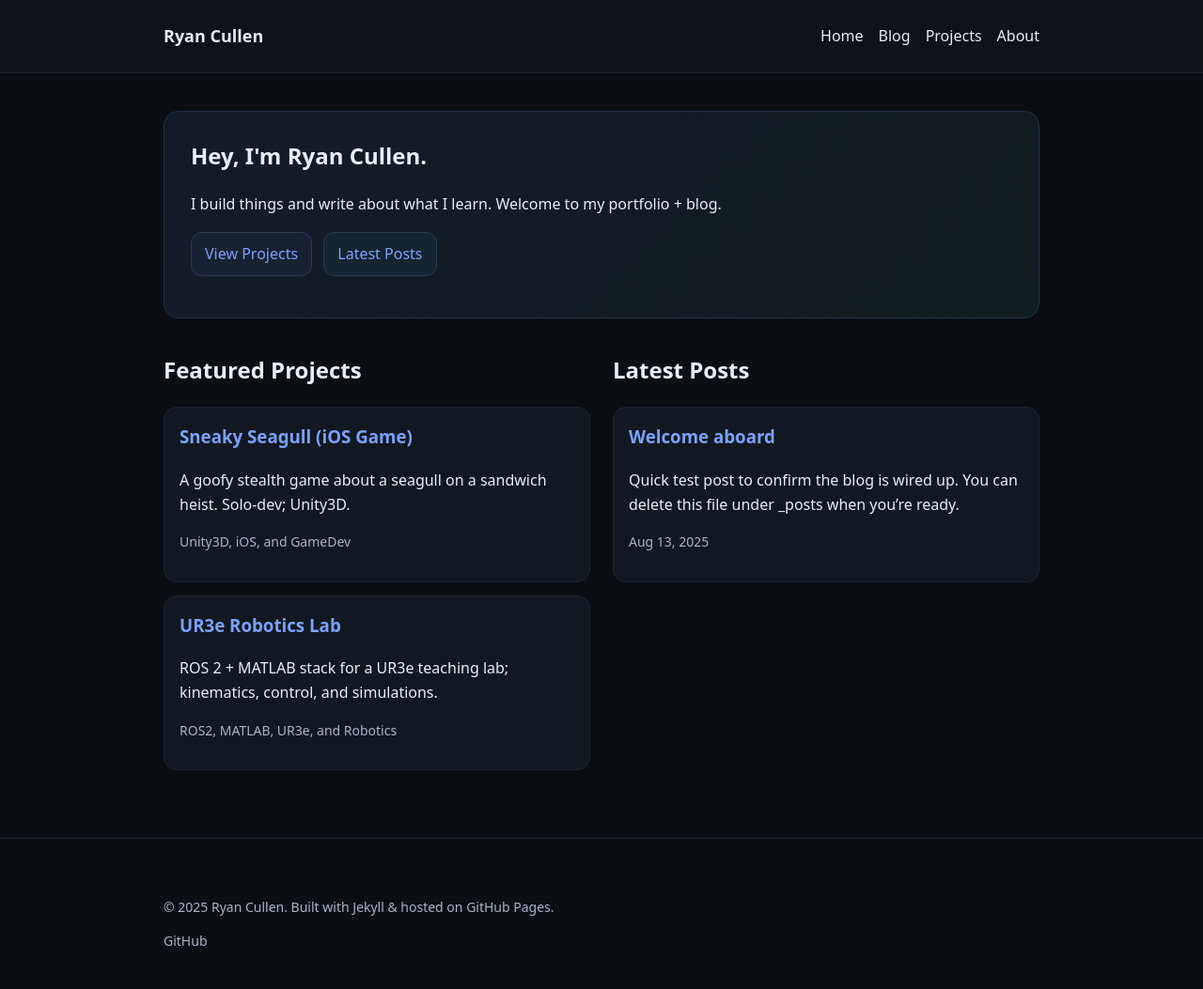
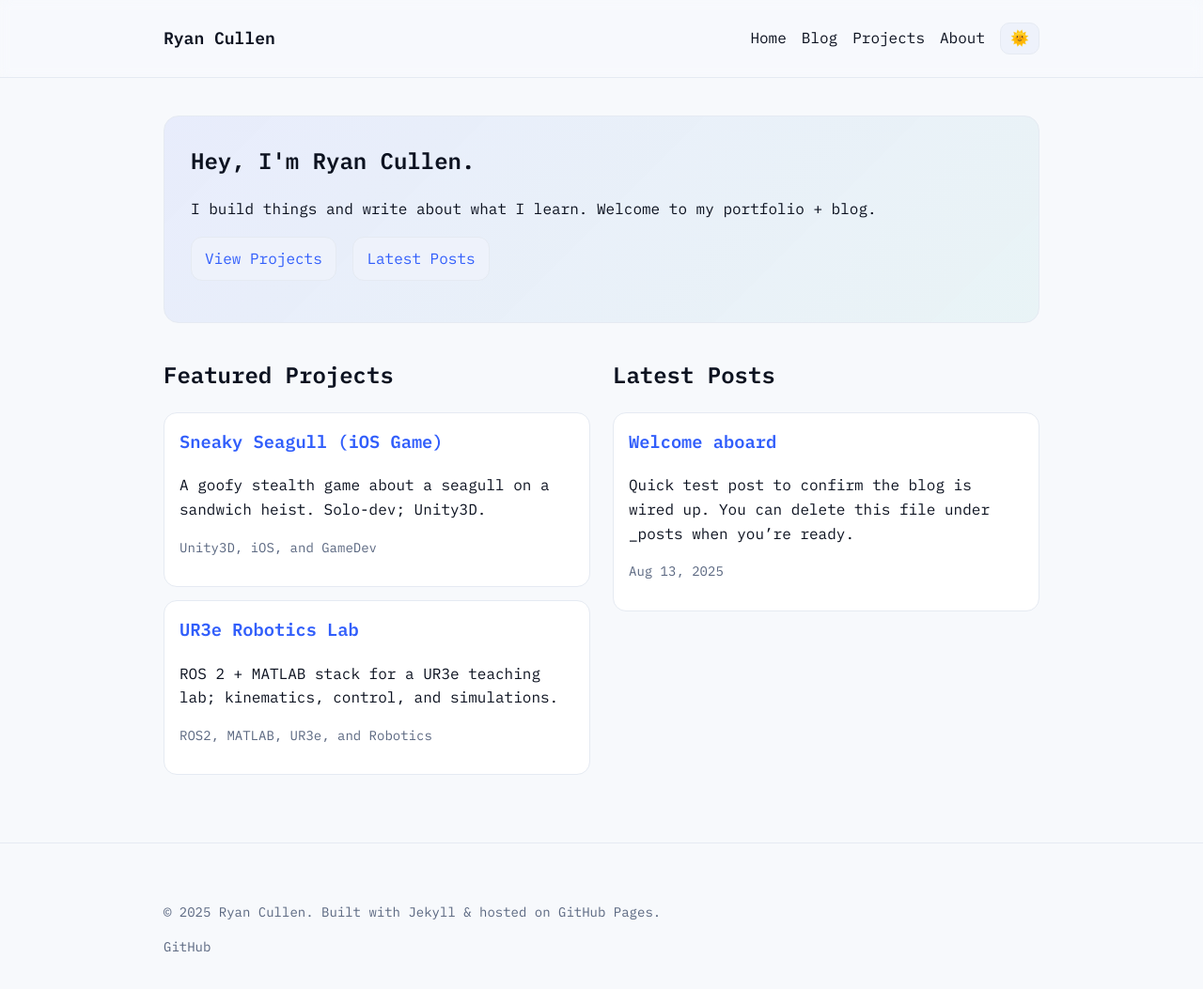
Before and after one commit to ryantcullen/ryantcullen.github.io, a Jekyll site: the page built from index.html, in a window 1280 px wide and 1081 px high. Shown: the top 1053 px of the window at 94% size. Built offline with Jekyll 4.4.1, drawn with Linux system fonts in a browser that asks for light colours.

Commit message:
Theme Update
added nerdy typeface and theme toggle

```diff
--- a/_includes/head.html
+++ b/_includes/head.html
@@ -1,5 +1,19 @@
 <meta charset="utf-8">
 <meta name="viewport" content="width=device-width, initial-scale=1">
 {%- seo -%}
+<link rel="preconnect" href="https://fonts.gstatic.com" crossorigin>
+<link href="https://fonts.googleapis.com/css2?family=IBM+Plex+Mono:wght@300;400;500;600&display=swap" rel="stylesheet">
 <link rel="stylesheet" href="{{ '/assets/css/style.css' | relative_url }}">
 <link rel="icon" href="{{ '/assets/img/favicon.png' | relative_url }}">
+
+<script>
+  // Prevent theme flash: set early based on saved pref or system
+  (function() {
+    try {
+      const saved = localStorage.getItem('theme');
+      const systemPrefersLight = window.matchMedia('(prefers-color-scheme: light)').matches;
+      const theme = saved || (systemPrefersLight ? 'light' : 'dark');
+      document.documentElement.setAttribute('data-theme', theme);
+    } catch (e) {}
+  })();
+</script>
--- a/_includes/header.html
+++ b/_includes/header.html
@@ -5,6 +5,7 @@
       {%- for item in site.nav -%}
         <a href="{{ item.url | relative_url }}">{{ item.name }}</a>
       {%- endfor -%}
+      <button id="theme-toggle" class="icon-btn" aria-label="Toggle color theme" title="Toggle theme">🌙</button>
     </nav>
   </div>
 </header>
--- a/_layouts/default.html
+++ b/_layouts/default.html
@@ -9,5 +9,44 @@
       {{ content }}
     </main>
     {% include footer.html %}
+
+    <script>
+      (function() {
+        const el = document.documentElement;
+        const btn = document.getElementById('theme-toggle');
+
+        function setIcon(theme) {
+          if (!btn) return;
+          btn.textContent = theme === 'light' ? '🌞' : '🌙';
+          btn.setAttribute('aria-label', theme === 'light' ? 'Switch to dark theme' : 'Switch to light theme');
+        }
+
+        function current() {
+          return el.getAttribute('data-theme') || 'dark';
+        }
+
+        function apply(theme) {
+          el.setAttribute('data-theme', theme);
+          try { localStorage.setItem('theme', theme); } catch(e) {}
+          setIcon(theme);
+        }
+
+        setIcon(current());
+
+        if (btn) {
+          btn.addEventListener('click', () => {
+            apply(current() === 'dark' ? 'light' : 'dark');
+          });
+        }
+
+        // If system theme changes and user hasn't chosen manually, follow it
+        try {
+          if (!localStorage.getItem('theme')) {
+            const mq = window.matchMedia('(prefers-color-scheme: light)');
+            mq.addEventListener('change', e => apply(e.matches ? 'light' : 'dark'));
+          }
+        } catch(e) {}
+      })();
+    </script>
   </body>
 </html>
--- a/assets/css/style.css
+++ b/assets/css/style.css
@@ -1,45 +1,100 @@
+/* ====== Typography ====== */
 :root{
+  --font: "IBM Plex Mono", ui-monospace, SFMono-Regular, Menlo, Monaco, "DejaVu Sans Mono", "Roboto Mono", "Liberation Mono", "Courier New", monospace;
+
+  /* Dark theme (default) */
   --bg: #0b0f14;
   --card: #121821;
   --text: #e8eef8;
   --muted: #a8b3c6;
+  --border: #1e2633;
+  --code-bg: #0c131d;
+  --code-border: #1a2636;
   --accent: #7aa2ff;
   --accent2: #7af0d8;
+  --btn-bg: #182131;
+  --btn-bg-hover: #1c2739;
+  --hero-grad1: rgba(122,162,255,0.08);
+  --hero-grad2: rgba(122,240,216,0.06);
+}
+
+/* Light theme overrides */
+:root[data-theme="light"]{
+  --bg: #f7f9fc;
+  --card: #ffffff;
+  --text: #0c1220;
+  --muted: #5a6780;
+  --border: #e5eaf2;
+  --code-bg: #f2f5fa;
+  --code-border: #e3e8f1;
+  --accent: #315efb;
+  --accent2: #0aa397;
+  --btn-bg: #eef2fb;
+  --btn-bg-hover: #e3e9fa;
+  --hero-grad1: rgba(49,94,251,0.08);
+  --hero-grad2: rgba(10,163,151,0.06);
 }
 
 *{box-sizing:border-box}
-html,body{margin:0;padding:0;background:var(--bg);color:var(--text);font-family:system-ui,-apple-system,Segoe UI,Roboto,Inter,Arial,sans-serif;line-height:1.6}
+html,body{margin:0;padding:0;background:var(--bg);color:var(--text);font-family:var(--font);line-height:1.6}
 a{color:var(--accent);text-decoration:none}
 a:hover{text-decoration:underline}
 .container{max-width:980px;margin:0 auto;padding:24px}
 
-.site-header{background:rgba(255,255,255,0.02);backdrop-filter:saturate(120%) blur(6px);border-bottom:1px solid #1e2633;position:sticky;top:0}
+/* Header */
+.site-header{
+  background:rgba(255,255,255,0.02);
+  backdrop-filter:saturate(120%) blur(6px);
+  border-bottom:1px solid var(--border);
+  position:sticky;top:0;z-index:10
+}
 .site-header .container{display:flex;justify-content:space-between;align-items:center}
 .site-title{font-weight:700;font-size:18px;color:var(--text)}
-.site-nav a{margin-left:16px;color:var(--text)}
+.site-nav{display:flex;align-items:center;gap:16px}
+.site-nav a{color:var(--text)}
 .site-nav a:hover{color:var(--accent2)}
 
-.site-footer{border-top:1px solid #1e2633;margin-top:48px;padding:24px 0;color:var(--muted);font-size:14px}
+.icon-btn{
+  background:var(--btn-bg);
+  border:1px solid var(--border);
+  border-radius:10px;
+  padding:8px 10px;
+  cursor:pointer;
+  font-size:16px;
+  line-height:1;
+}
+.icon-btn:hover{background:var(--btn-bg-hover)}
+.icon-btn:focus{outline:2px solid var(--accent);outline-offset:2px}
+
+/* Footer */
+.site-footer{border-top:1px solid var(--border);margin-top:48px;padding:24px 0;color:var(--muted);font-size:14px}
 .site-footer a{color:var(--muted)}
 
-.hero{background:linear-gradient(135deg, rgba(122,162,255,0.08), rgba(122,240,216,0.06));padding:28px;border:1px solid #223148;border-radius:16px;margin:16px 0}
+/* Hero */
+.hero{
+  background:linear-gradient(135deg, var(--hero-grad1), var(--hero-grad2));
+  padding:28px;border:1px solid var(--border);border-radius:16px;margin:16px 0
+}
 .hero h1{margin-top:0}
-.btn{display:inline-block;border:1px solid #2a3a52;border-radius:12px;padding:10px 14px;margin-right:8px;background:#182131}
-.btn:hover{background:#1c2739}
-.btn.alt{background:#142430}
+.btn{display:inline-block;border:1px solid var(--border);border-radius:12px;padding:10px 14px;margin-right:8px;background:var(--btn-bg)}
+.btn:hover{background:var(--btn-bg-hover)}
+.btn.alt{}
 
+/* Grid */
 .grid{display:grid;grid-template-columns:1fr;gap:24px}
 @media (min-width: 800px){.grid{grid-template-columns:1fr 1fr}}
 
+/* Cards / Lists */
 .card-list{list-style:none;padding:0;margin:0;display:grid;gap:14px}
-.card{background:var(--card);border:1px solid #1e2633;border-radius:14px;padding:16px}
+.card{background:var(--card);border:1px solid var(--border);border-radius:14px;padding:16px}
 .card h3{margin-top:0}
 .meta{color:var(--muted);font-size:14px}
 
 .post-list{list-style:none;padding:0}
-.post-list li{background:var(--card);border:1px solid #1e2633;border-radius:14px;padding:16px;margin:12px 0}
+.post-list li{background:var(--card);border:1px solid var(--border);border-radius:14px;padding:16px;margin:12px 0}
 
+/* Content */
 article h1{margin-top:0}
-code, pre{background:#0c131d;border:1px solid #1a2636;border-radius:8px;padding:2px 6px}
+code, pre{background:var(--code-bg);border:1px solid var(--code-border);border-radius:8px;padding:2px 6px}
 pre{padding:12px;overflow:auto}
 .center{text-align:center}
```
Also changed, not shown: 2 other files.
